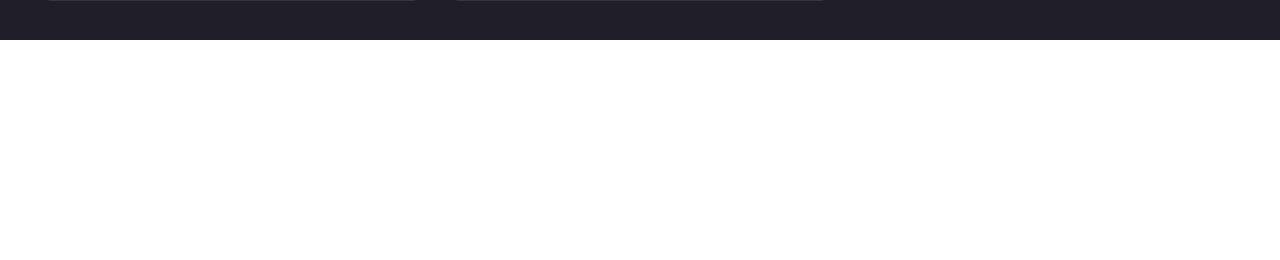
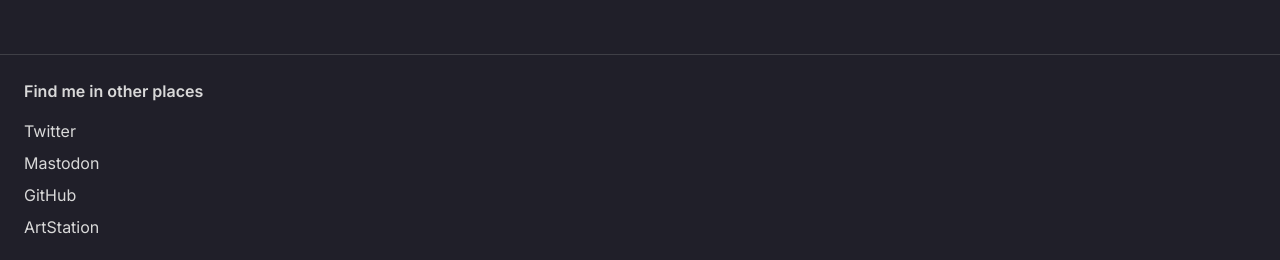
Before and after one commit to orels1/sh.orels.blog, a Next.js app: page / in a window 1280 px wide. Shown: the part 1301-1561 px from the top of the page. Before the commit the page ends 1341 px from the top, so only its background shows below. Built offline with nearby package versions, Linux system fonts and the light colour scheme.

Commit message:
finalized the blog

```diff
--- a/app/[slug]/page.tsx
+++ b/app/[slug]/page.tsx
@@ -129,6 +129,7 @@
     title: string;
     tags?: string[];
     created: string;
+    updated?: string;
     image: string;
     imageCredit?: string;
     imageCreditLink?: string;
@@ -184,9 +185,12 @@
       <div className="flex flex-col flex-shrink-0 gap-6 max-w-[350px]">
         <div className="rounded-xl ring-1 dark:ring-white/10 ring-slate-300 p-4 flex flex-col gap-4">
           <div>{dayjs(mdx.frontmatter.created).format('MMMM D, YYYY')}</div>
+          {mdx.frontmatter.updated && (
+            <div>Updated: {dayjs(mdx.frontmatter.updated).format('MMMM D, YYYY')}</div>
+          )}
           <div className="flex flex-row gap-3 flex-wrap">
             {mdx.frontmatter.tags?.map(tag => (
-              <Link href={`/t/${tag.toLowerCase()}`} key={tag} className="rounded-md dark:bg-white/10 bg-zinc-300 dark:text-white/80 text-zinc-800 px-4 py-1">
+              <Link href={`/t/${tag.toLowerCase()}`} key={tag} className="rounded-md dark:bg-white/10 bg-zinc-300 dark:text-white/80 dark:hover:bg-white/20 text-zinc-800 hover:bg-zinc-400 transition-colors px-4 py-1">
                 {tag}
               </Link>
             ))}
--- a/app/layout.tsx
+++ b/app/layout.tsx
@@ -44,8 +44,8 @@
           <nav className="w-full py-2 px-4 flex items-center gap-4 justify-between border-b-[1px] border-b-zinc-200 dark:border-b-zinc-700 flex-wrap">
             <div className="flex items-center gap-6 flex-wrap">
               <Link href="/" className="hover:text-sky-500">Blog</Link>
-              <Link href="https://tips.orels.sh" className="hover:text-sky-500">Knowledge Base</Link>
-              <Link href="https://github.com/orels1" className="hover:text-sky-500">GitHub</Link>
+              <Link href="https://tips.orels.sh" target="_blank" className="hover:text-sky-500">Knowledge Base</Link>
+              <Link href="https://github.com/orels1" target="_blank" className="hover:text-sky-500">GitHub</Link>
             </div>
             <div className="flex items-center gap-2 flex-wrap">
               <Link href="https://twitter.com/orels1_" target="_blank">
@@ -55,10 +55,31 @@
             </div>
           </nav>
           <main>
-            <div className="relative mx-auto max-w-screen-xl gap-x-6 px-4 py-10 md:flex md:flex-row md:py-10 md:px-10">
+            <div className="relative mx-auto max-w-screen-xl gap-x-6 px-4 py-10 md:flex md:flex-row md:py-10">
               {children}
             </div>
           </main>
+          <footer className="mt-6 border-t-[1px] border-t-zinc-200 dark:border-t-zinc-700">
+            <div className="relative mx-auto max-w-screen-xl px-4 py-6 md:px-6 flex flex-col gap-4">
+              <div className="font-semibold">Find me in other places</div>
+              <div className="flex">
+                <ul className="list-none list-inside flex flex-col gap-y-2">
+                  <li className="list-item">
+                    <Link href="https://twitter.com/orels1_" target="_blank" className="hover:text-sky-500">Twitter</Link>
+                  </li>
+                  <li className="list-item">
+                    <Link href="https://mastodon.gamedev.place/@orels1" target="_blank" className="hover:text-sky-500">Mastodon</Link>
+                    </li>
+                  <li className="list-item">
+                    <Link href="https://github.com/orels1" target="_blank" className="hover:text-sky-500">GitHub</Link>
+                  </li>
+                  <li className="list-item">
+                    <Link href="https://artstation.com/orels1" target="_blank" className="hover:text-sky-500">ArtStation</Link>
+                  </li>
+                </ul>
+              </div>
+            </div>
+          </footer>
         </div>
       </body>
     </html>
--- a/app/page.tsx
+++ b/app/page.tsx
@@ -1,9 +1,7 @@
 import PostCard from "@/components/PostCard";
-import { Button } from "@/components/ui/button";
-import dayjs from "dayjs";
-import { LinkIcon } from "lucide-react";
-import Image from "next/image";
-import Link from "next/link";
+import { compileMDX } from "next-mdx-remote/rsc";
+import fs from 'node:fs/promises';
+import path from 'node:path';
 
 const content = [
   {
@@ -53,7 +51,37 @@
   }
 ]
 
-export default function Home() {
+export default async function Home() {
+  const postPaths = (await fs.readdir(path.join('app', '_posts'))).filter((postFilePath) => {
+    return path.extname(postFilePath).toLowerCase() === ".mdx";
+  });
+
+  const postSlugs = postPaths.map((tipPath) => tipPath.slice(0, -4));
+
+  const pagesData = await Promise.all(postSlugs.map(async (slug) => {
+    const content = await fs.readFile(path.join('app', '_posts', slug + '.mdx'), 'utf-8');
+    const mdx = await compileMDX<{
+      title: string;
+      tags: string[];
+      created: string;
+      updated: string;
+      excerpt: string;
+      image: string;
+    }>({
+      source: content,
+      options: { parseFrontmatter: true }
+    });
+
+    return mdx;
+  }));
+
+  const content = pagesData
+    .map((page, index) => ({
+      ...page.frontmatter,
+      slug: postSlugs[index]
+    }))
+    .sort((a, b) => new Date(b.created).getTime() - new Date(a.created).getTime());
+
   return (
     <div className="flex flex-col w-full">
       <h1 className="text-3xl font-bold">orels1 types words...</h1>
```
